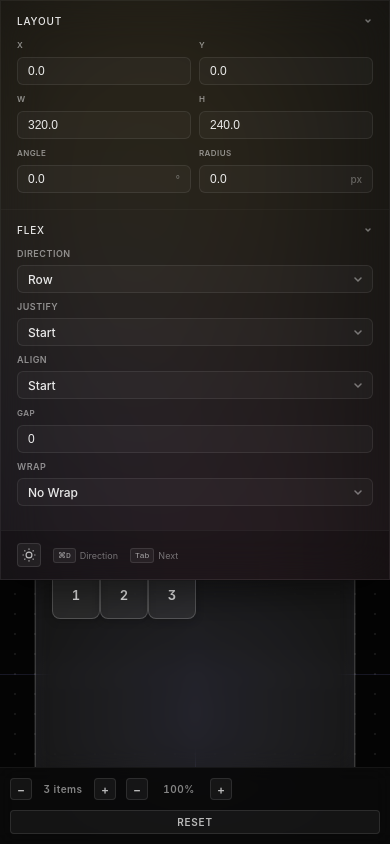
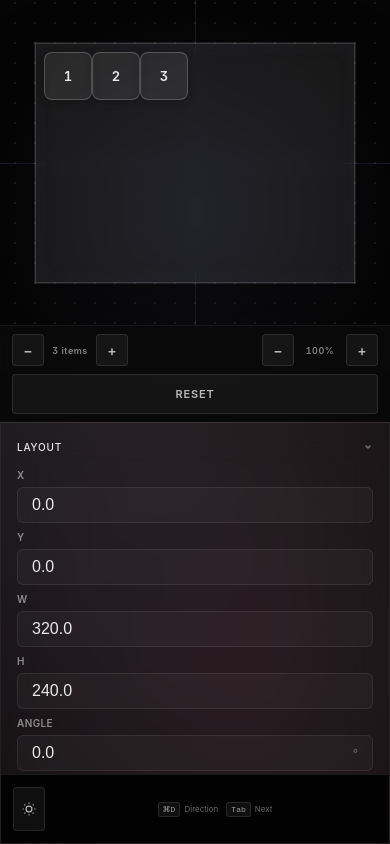
Before and after one commit to ostsam/osterfeld-paper-design-demo, a Next.js app: page / in a window 390 px wide. Built offline with nearby package versions, Linux system fonts and the light colour scheme.

Commit message:
mobile friendly

```diff
--- a/src/app/globals.css
+++ b/src/app/globals.css
@@ -85,3 +85,15 @@ textarea {
 *::after {
 	transition-timing-function: cubic-bezier(0.4, 0, 0.2, 1);
 }
+
+/* Mobile-first responsive design improvements */
+@media (max-width: 480px) {
+	body {
+		font-size: 14px;
+	}
+
+	/* Increase touch targets for mobile */
+	button, [role="button"], input, select, textarea {
+		min-height: 44px;
+	}
+}
--- a/src/components/FlexPanel/Controls.module.css
+++ b/src/components/FlexPanel/Controls.module.css
@@ -166,3 +166,43 @@
 	animation: slideIn 0.3s cubic-bezier(0.34, 1.56, 0.64, 1) both;
 	animation-delay: 200ms;
 }
+
+/* Mobile responsive adjustments */
+@media (max-width: 768px) {
+	.sectionHeader {
+		padding: 16px 20px 14px;
+	}
+
+	.sectionTitle {
+		font-size: 11px;
+	}
+
+	.controls {
+		padding: 0 20px 20px;
+	}
+
+	.row {
+		gap: 12px;
+		margin-bottom: 12px;
+	}
+}
+
+@media (max-width: 480px) {
+	.sectionHeader {
+		padding: 18px 16px 16px;
+	}
+
+	.sectionTitle {
+		font-size: 10px;
+	}
+
+	.controls {
+		padding: 0 16px 16px;
+	}
+
+	.row {
+		grid-template-columns: 1fr;
+		gap: 8px;
+		margin-bottom: 8px;
+	}
+}
--- a/src/components/FlexPanel/FlexPanel.module.css
+++ b/src/components/FlexPanel/FlexPanel.module.css
@@ -239,13 +239,84 @@
 }
 
 /* Responsive adjustments */
+@media (max-width: 1024px) {
+	.panel {
+		width: 280px;
+	}
+}
+
 @media (max-width: 768px) {
+	.container {
+		flex-direction: column-reverse;
+		height: auto;
+		min-height: 100vh;
+	}
+
 	.panel {
 		width: 100%;
 		border-right: none;
+		border-top: 1px solid;
+		max-height: 60vh;
+		overflow-y: auto;
 	}
 
-	.container {
-		flex-direction: column;
+	.dark .panel {
+		border-top-color: rgba(255, 255, 255, 0.1);
+	}
+
+	.light .panel {
+		border-top-color: rgba(0, 0, 0, 0.1);
+	}
+
+	.sections {
+		max-height: calc(60vh - 60px);
+	}
+
+	.footer {
+		padding: 16px;
+		border-top: 1px solid;
+		position: sticky;
+		bottom: 0;
+		z-index: 100;
+	}
+
+	.dark .footer {
+		background: rgba(0, 0, 0, 0.9);
+		backdrop-filter: blur(20px);
+		border-top-color: rgba(255, 255, 255, 0.1);
+	}
+
+	.light .footer {
+		background: rgba(255, 255, 255, 0.9);
+		backdrop-filter: blur(20px);
+		border-top-color: rgba(0, 0, 0, 0.1);
 	}
 }
+
+@media (max-width: 480px) {
+	.panel {
+		max-height: 50vh;
+	}
+
+	.sections {
+		max-height: calc(50vh - 60px);
+	}
+
+	.footer {
+		padding: 12px;
+		flex-wrap: wrap;
+		gap: 8px;
+	}
+
+	.shortcuts {
+		font-size: 8px;
+		gap: 8px;
+		width: 100%;
+		justify-content: center;
+	}
+
+	.themeToggle {
+		width: 32px;
+		height: 32px;
+	}
+}
--- a/src/components/FlexPanel/InputField.module.css
+++ b/src/components/FlexPanel/InputField.module.css
@@ -184,5 +184,50 @@
 }
 
 .input[type="number"] {
+	appearance: textfield;
 	-moz-appearance: textfield;
 }
+
+/* Mobile responsive adjustments */
+@media (max-width: 768px) {
+	.inputWrapper {
+		height: 32px;
+	}
+
+	.input {
+		font-size: 14px;
+		padding: 0 12px;
+	}
+
+	.label {
+		font-size: 9px;
+	}
+
+	.hint {
+		font-size: 9px;
+	}
+}
+
+@media (max-width: 480px) {
+	.inputWrapper {
+		height: 36px;
+	}
+
+	.input {
+		font-size: 16px;
+		padding: 0 14px;
+	}
+
+	.label {
+		font-size: 10px;
+	}
+
+	.hint {
+		font-size: 10px;
+	}
+
+	.suffix {
+		right: 14px;
+		font-size: 11px;
+	}
+}
--- a/src/components/FlexPanel/PreviewArea.module.css
+++ b/src/components/FlexPanel/PreviewArea.module.css
@@ -317,6 +317,9 @@
 	font-family: inherit;
 	position: relative;
 	overflow: hidden;
+	flex-shrink: 0;
+	min-width: 22px;
+	min-height: 22px;
 }
 
 .previewArea.dark .toolButton {
@@ -478,14 +481,107 @@
 
 /* Responsive adjustments */
 @media (max-width: 768px) {
+	.previewArea {
+		flex: 1;
+		min-height: 40vh;
+	}
+
+	.container {
+		padding: 12px;
+		margin: 8px;
+	}
+
 	.toolbar {
 		flex-wrap: wrap;
 		gap: 10px;
-		padding: 10px;
+		padding: 12px 16px;
+		position: sticky;
+		bottom: 0;
+		z-index: 50;
+		justify-content: space-between;
+	}
+
+	.dark .toolbar {
+		background: rgba(10, 10, 10, 0.95);
+		border-top: 1px solid rgba(255, 255, 255, 0.1);
+	}
+
+	.light .toolbar {
+		background: rgba(250, 250, 250, 0.95);
+		border-top: 1px solid rgba(0, 0, 0, 0.1);
 	}
 
 	.resetButton {
-		margin-left: 0;
+		order: 3;
 		width: 100%;
+		padding: 8px 12px;
+		min-height: 36px;
+	}
+
+	.itemControls {
+		order: 1;
+		flex: 0 0 auto;
+	}
+
+	.zoomControls {
+		order: 2;
+		flex: 0 0 auto;
+		margin-left: auto;
+	}
+
+	.toolButton {
+		width: 28px !important;
+		height: 28px !important;
+		font-size: 13px;
+		flex-shrink: 0;
+		min-width: 28px;
+		min-height: 28px;
+		max-width: 28px;
+		max-height: 28px;
 	}
 }
+
+@media (max-width: 480px) {
+	.previewArea {
+		min-height: 50vh;
+	}
+
+	.container {
+		padding: 8px;
+		margin: 4px;
+	}
+
+	.toolbar {
+		padding: 8px 12px;
+		gap: 8px;
+	}
+
+	.toolButton {
+		width: 32px !important;
+		height: 32px !important;
+		font-size: 14px;
+		flex-shrink: 0;
+		min-width: 32px;
+		min-height: 32px;
+		max-width: 32px;
+		max-height: 32px;
+	}
+
+	.resetButton {
+		padding: 10px 16px;
+		min-height: 40px;
+		font-size: 11px;
+	}
+
+	.itemCount,
+	.zoomLevel {
+		font-size: 9px;
+		min-width: 40px;
+	}
+
+	.item {
+		min-width: 40px;
+		min-height: 40px;
+		font-size: 12px;
+	}
+}
--- a/src/components/FlexPanel/SelectField.module.css
+++ b/src/components/FlexPanel/SelectField.module.css
@@ -244,3 +244,47 @@
 .dropdown.light .option.selected:hover {
 	background: rgb(230, 230, 245);
 }
+
+/* Mobile responsive adjustments */
+@media (max-width: 768px) {
+	.select {
+		height: 32px;
+		padding: 0 12px;
+		font-size: 14px;
+	}
+
+	.label {
+		font-size: 9px;
+	}
+
+	.option {
+		padding: 10px 12px;
+		font-size: 14px;
+	}
+}
+
+@media (max-width: 480px) {
+	.select {
+		height: 36px;
+		padding: 0 14px;
+		font-size: 16px;
+	}
+
+	.label {
+		font-size: 10px;
+	}
+
+	.option {
+		padding: 12px 14px;
+		font-size: 16px;
+	}
+
+	.dropdown {
+		border-radius: 8px;
+	}
+
+	.dropdown.dark .option:hover,
+	.dropdown.light .option:hover {
+		padding-left: 18px;
+	}
+}
```
Also changed, not shown: src/app/page.tsx (line endings or trailing spaces), src/components/FlexPanel/DropdownPortal.tsx (line endings or trailing spaces), src/components/FlexPanel/index.ts (line endings or trailing spaces).
